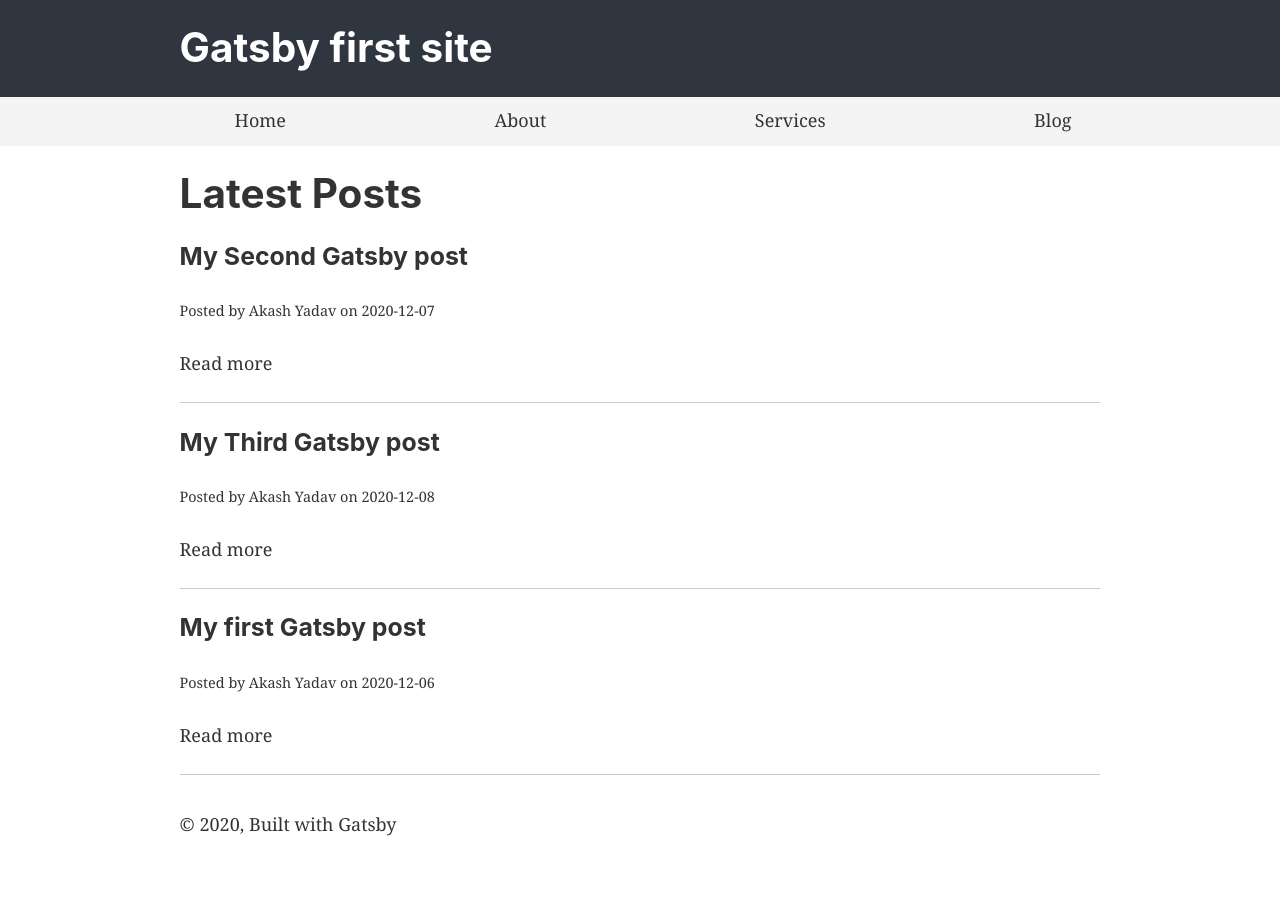
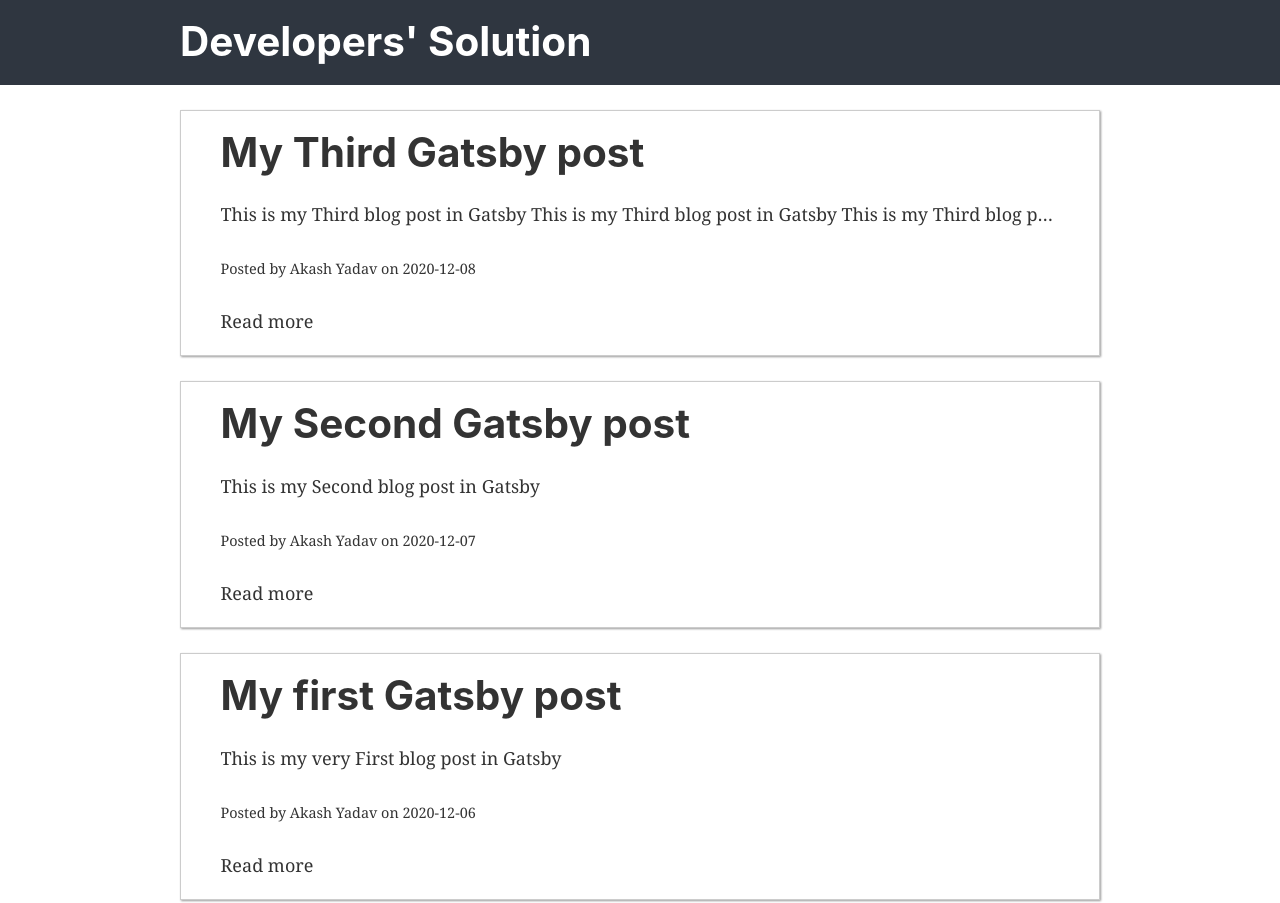
Before and after one commit to akash-yadav12/Gatsby-blog-site, a Gatsby site: page /blog in a window 1280 px wide. Shown: the top 903 px of the page. Before the commit the page ends 864 px from the top, so only its background shows below. Built offline with nearby package versions, Linux system fonts and the light colour scheme; Gatsby itself is replaced by a stand-in of ours.

Commit message:
file restructure

```diff
--- a/src/pages/2020-12-07-post-03/index.md
+++ b/blog-posts/2020-12-08-post-03/index.md
@@ -5,3 +5,6 @@
 author: "Akash Yadav"
 ---
 This is my **Third blog** post in Gatsby
+This is my **Third blog** post in Gatsby
+This is my **Third blog** post in Gatsby
+This is my **Third blog** post in Gatsby
--- a/gatsby-config.js
+++ b/gatsby-config.js
@@ -1,7 +1,7 @@
 module.exports = {
   siteMetadata: {
-    title: `Gatsby first site`,
-    description: `Kick off your next, great Gatsby project with this default starter. This barebones starter ships with the main Gatsby configuration files you might need.`,
+    title: `Developers' Solution`,
+    // description: `Kick off your next, great Gatsby project with this default starter. This barebones starter ships with the main Gatsby configuration files you might need.`,
     author: `@gatsbyjs`,
   },
   plugins: [
@@ -31,8 +31,8 @@
     {
       resolve: `gatsby-source-filesystem`,
       options: {
-        path: `${__dirname}/src/pages`,
-        name: `pages`
+        path: `${__dirname}/blog-posts`,
+        name: `blog-posts`
       }
     },
     `gatsby-transformer-remark`
--- a/package.json
+++ b/package.json
@@ -5,6 +5,7 @@
   "version": "0.1.0",
   "author": "Kyle Mathews <mathews.kyle@gmail.com>",
   "dependencies": {
+    "bootstrap": "^4.5.3",
     "gatsby": "^2.26.1",
     "gatsby-image": "^2.5.0",
     "gatsby-plugin-catch-links": "^2.6.0",
--- a/src/components/header.js
+++ b/src/components/header.js
@@ -13,7 +13,7 @@
       style={{
         margin: `0 auto`,
         maxWidth: 960,
-        padding: `1.45rem 1.0875rem`,
+        padding: `20px`,
       }}
     >
       <h1 style={{ margin: 0 }}>
--- a/src/components/layout.js
+++ b/src/components/layout.js
@@ -10,7 +10,8 @@
 import { useStaticQuery, graphql } from "gatsby"
 
 import Header from "./header"
-import Menu from "./menu";
+import 'bootstrap/dist/css/bootstrap.min.css';
+
 
 import "./layout.css"
 
@@ -28,7 +29,6 @@
   return (
     <>
       <Header siteTitle={data.site.siteMetadata?.title || `Title`} />
-      <Menu/>
       <div
         style={{
           margin: `0 auto`,
--- a/src/components/menu.js
+++ /dev/null
@@ -1,22 +0,0 @@
-import React from "react";
-import { Link } from "gatsby";
-
-const Menu = () =>(
-    <div style={{
-        background:"#f4f4f4",
-        paddingTop: '10px'
-    }}>
-        <ul style={{
-            listStyle: "none",
-            display: "flex",
-            justifyContent: 'space-evenly'
-        }}>
-            <li><Link to="/">Home</Link></li>
-            <li><Link to="/about">About</Link></li>
-            <li><Link to="/services">Services</Link></li>
-            <li><Link to="/blog">Blog</Link></li>
-        </ul>
-    </div>
-)
-
-export default Menu
--- a/src/pages/blog.js
+++ b/src/pages/blog.js
@@ -6,17 +6,22 @@
 const BlogPage = ({data}) => (
   <Layout>
     <div>
-        <h1>Latest Posts</h1>
         {data.allMarkdownRemark.edges.map(post => (
-            <div key = { post.node.id}>
-                <h3>{post.node.frontmatter.title}</h3>
+            <div className="cards" key = { post.node.id}
+                style={{
+                    border:`1px solid rgba(0,0,0,.2)`,
+                    boxShadow:`1px 1px 2px rgba(0,0,0,.4)`,
+                    margin: `25px auto`,
+                    padding: `20px 40px`
+
+                }}
+            >
+                <h1 className="Font-weight-bold">{post.node.frontmatter.title}</h1>
+                <p className="text-truncate">{post.node.excerpt}</p>
                 <small>Posted by {post.node.frontmatter.author} on {post.node.frontmatter.date}</small>
                 <br/>
                 <br/>
                 <Link to={post.node.frontmatter.path}>Read more</Link>
-                <br />
-                <br/>
-                <hr/>
             </div>
         ))}
     </div>
@@ -24,8 +29,8 @@
 )
 
 export const pageQuery = graphql`
-    query BlogIndexQuery {
-        allMarkdownRemark{
+    query BlogPosts {
+        allMarkdownRemark(sort: {fields: [frontmatter___date],order:DESC}){
             edges {
                 node {
                     id
@@ -35,6 +40,7 @@
                         date
                         author
                     }
+                    excerpt
                 }
             }
         }
--- a/src/pages/page-2.js
+++ /dev/null
@@ -1,16 +0,0 @@
-import React from "react"
-import { Link } from "gatsby"
-
-import Layout from "../components/layout"
-import SEO from "../components/seo"
-
-const SecondPage = () => (
-  <Layout>
-    <SEO title="Page two" />
-    <h1>Hi from the second page</h1>
-    <p>Welcome to page 2</p>
-    <Link to="/">Go back to the homepage</Link>
-  </Layout>
-)
-
-export default SecondPage
--- a/src/templates/blog-post.js
+++ b/src/templates/blog-post.js
@@ -7,7 +7,7 @@
     return (
         <div>
 
-            <Link to="/blog">Go Back</Link>
+            <Link to="/">Go Back</Link>
             <hr/>
             <h1>{post.frontmatter.title}</h1>
             <h4>Posted by {post.frontmatter.author} on {post.frontmatter.date}</h4>
```
Also changed, not shown: src/pages/about.js (deleted, +0 -14 lines), src/pages/services.js (deleted, +0 -21 lines), blog-posts/2020-12-06-07-post-02/index.md (renamed from src/pages/2020-12-06-post-02/index.md), blog-posts/2020-12-6-post-01/index.md (renamed from src/pages/2020-12-6-post-01/index.md), 1 other file. Lines whose indentation alone changed are shown as unchanged.
